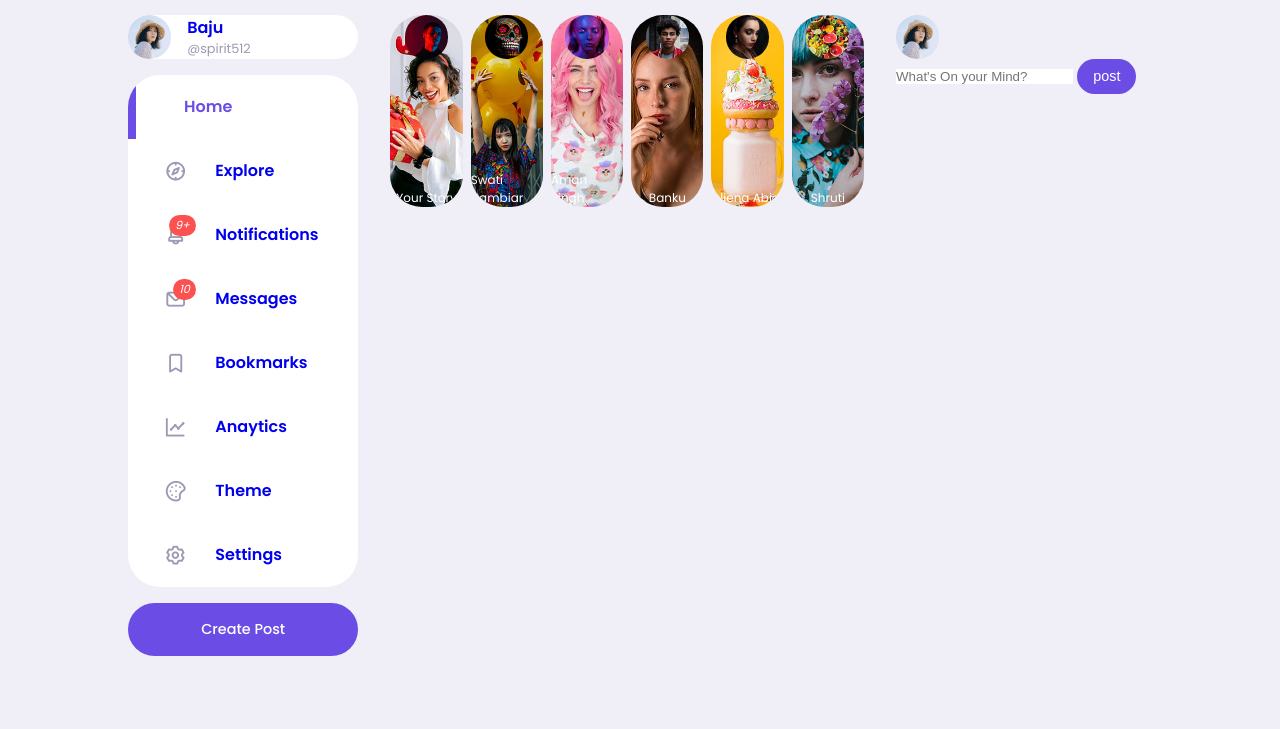
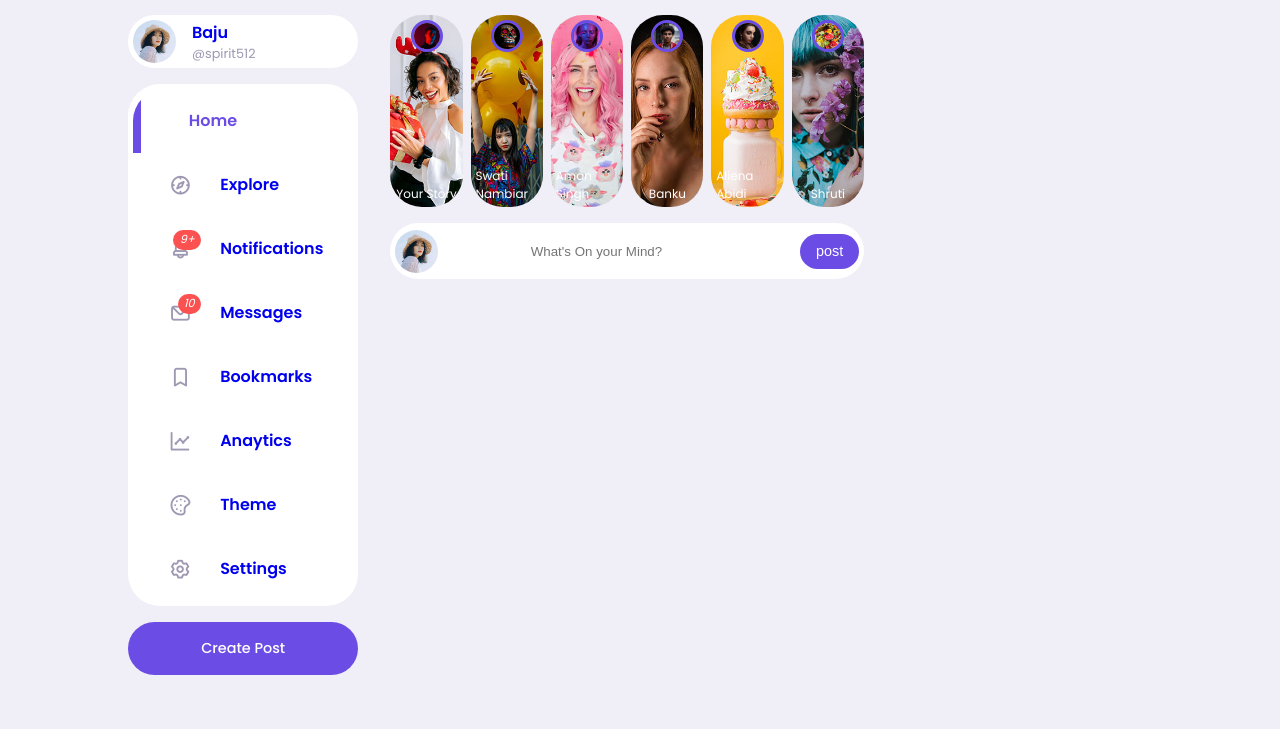
Before and after one commit to spirit-124/BajuSocio-Responsive-Socia-Media-Website, a plain HTML site: page index.html in a window 1280 px wide. Shown: the part 71-800 px from the top of the page. Drawn offline with nearby package versions, Linux system fonts and the light colour scheme.

Commit message:
name chabge

```diff
--- a/css/style.css
+++ b/css/style.css
@@ -28,7 +28,7 @@
     --card-border-radius: 2rem;
     --btn-padding: 0.6rem 1rem;
     --search-padding: 0.6rem 1rem;
-    --card-padding: 0;
+    --card-padding: 0.3rem;
 
     --sticky-top-left: 5.4rem;
     --sticky-top-right: -18rem;
@@ -310,6 +310,27 @@ main .container .left .profile{
     overflow: hidden;
 }
 
+.middle .stories .story ::before{
+    content: "";
+    display: block;
+    width: 100%;
+    height: 5rem;
+    background: linear-gradient(transparent, 0,0,0,00.75);
+    position: absolute;
+    bottom: 0;
+}
+
+.middle .stories .story .name{
+    z-index: 2;
+}
+
+.middle .story .profile-photo{
+    height: 2rem;
+    width: 2rem;
+    align-items: center;
+    border: 3px solid var(--color-primary);
+}
+
 .middle .stories .story:nth-child(1){
     background: url(../images/story-1.jpg)
     no-repeat center center/cover;
@@ -342,3 +363,16 @@ main .container .left .profile{
     background: url(../images/story-8.jpg)
     no-repeat center center/cover;
 }
+
+/* =================CREATE POST================== */
+
+.middle .create-post{
+    display: flex;
+    justify-content: space-between;
+    width: 100%;
+    align-items: center;
+    margin-top: 1rem;
+    background: var(--color-white);
+    border-radius: var(--border-radius);
+    padding: 0.4rem var(--card-padding);
+}
--- a/index.html
+++ b/index.html
@@ -19,7 +19,7 @@
   <header>
     <nav>
       <div class="container">
-        <h2 class="logo">BajuSocio</h2>
+        <h2 class="logo">BajuBhosad</h2>
         <div class="search-bar">
           <i class="uil uil-search"></i>
           <input type="search" placeholder="Search for Creators,Inspiration and Projects" />
@@ -204,7 +204,6 @@
             </div>
 
           </div>
-        </div>
 
           <!-- ------------------------------CREATE POST---------------- -->
           <form class="create-post">
@@ -214,6 +213,7 @@
             <input type="text " placeholder="What's On your Mind?" id="create-post">
             <input type="submit" value="post" class="btn btn-primary">
           </form>
+        </div>
         <!-- ======================Right================ -->
         <div class="right">
           <!-- Lorem ipsum, dolor sit amet consectetur adipisicing elit. Rerum optio nisi hic aliquid recusandae cupiditate dignissimos fugit dicta veniam accusantium! Repellendus culpa nulla tempore ipsa animi, placeat id natus assumenda numquam, suscipit voluptates dolore magni neque reiciendis iure fugit? Odit ducimus vero quis provident, velit omnis, molestias reprehenderit veritatis aspernatur maxime quae corrupti hic, ex dignissimos beatae. Itaque id, commodi amet debitis quod, culpa maiores aliquid, ratione dolore veritatis nemo atque tempora vitae dolores nobis! Omnis nisi rerum iure voluptatibus fugiat nostrum deleniti natus enim ad? Veritatis recusandae aut, atque necessitatibus molestias ipsa quaerat saepe ex expedita! Porro, explicabo doloremque? -->
```
Lines whose indentation alone changed are shown as unchanged.
